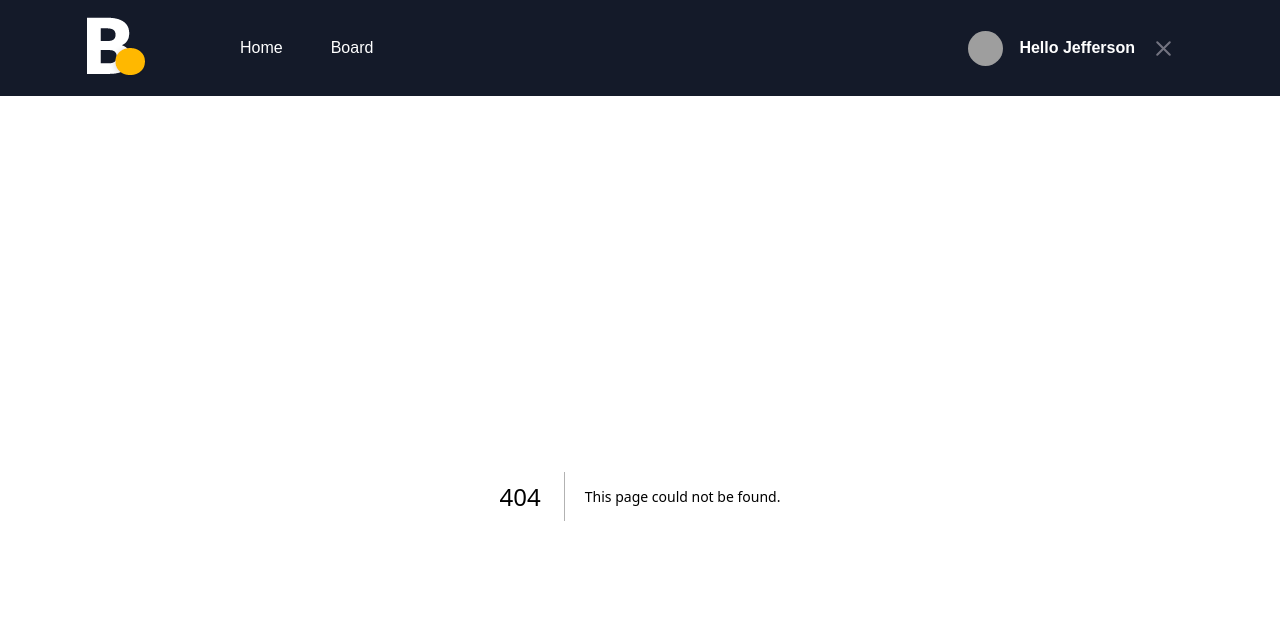
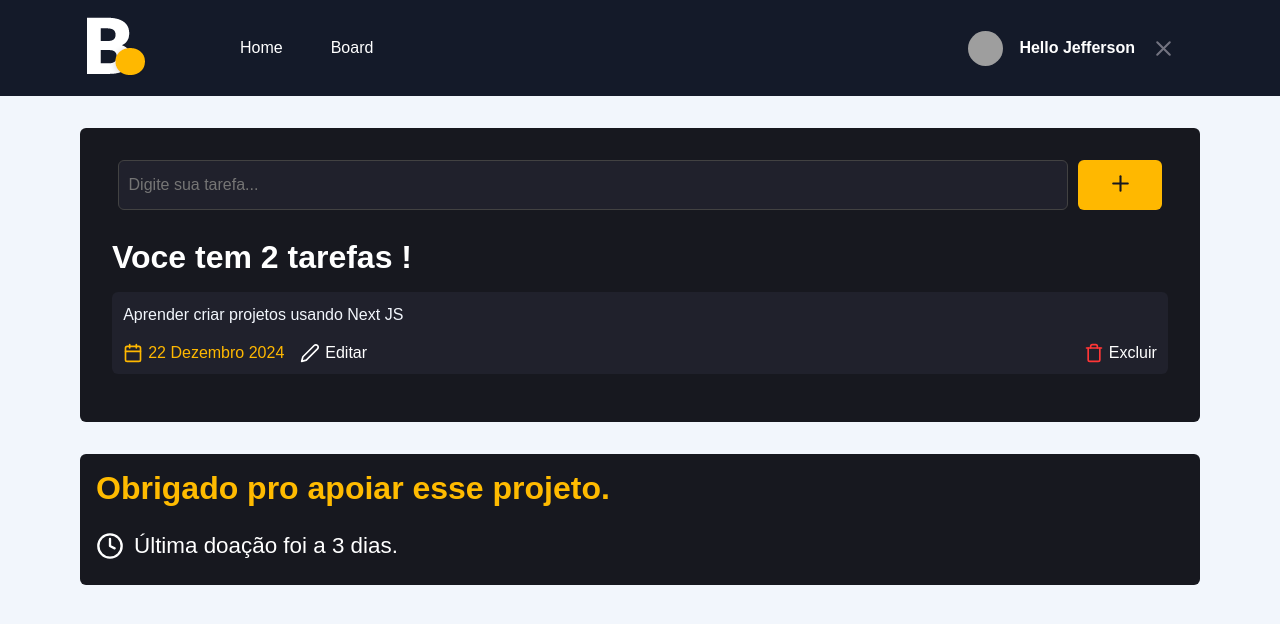
Before and after one commit to jefferson206/tasks-board, a Next.js app: page /board in a window 1280 px wide. Before the commit this address had no page. Shown: the top 624 px of the page. Built offline with nearby package versions, Linux system fonts and the light colour scheme; grey boxes are pictures that could not be loaded.

Commit message:
board: Created Board task

```diff
--- /dev/null
+++ b/src/pages/board/index.tsx
@@ -0,0 +1,57 @@
+import { FiCalendar, FiClock, FiEdit, FiEdit2, FiPlus, FiTrash } from 'react-icons/fi'
+import styles from './styles.module.scss'
+import Head from 'next/head'
+
+export default function Board() {
+
+    return (
+        <>
+            <Head>
+                <title>Minhas tarefas - Board</title>
+            </Head>
+            <main className={styles.container}>
+                <form>
+                    <input
+                        type='text'
+                        placeholder='Digite sua tarefa...'
+                    />
+                    <button type='submit'>
+                        <FiPlus size={25} color='#17181f'/>
+                    </button>
+                </form>
+
+                <h1>Voce tem 2 tarefas !</h1>
+
+                <section>
+                    <article className={styles.taskList}>
+                        <p>Aprender criar projetos usando Next JS</p>
+                        <div className={styles.actions}>
+                            <div>
+                                <div>
+                                    <FiCalendar size={20} color='#ffb800'/>
+                                    <time>22 Dezembro 2024</time>
+                                </div>
+                                <button>
+                                    <FiEdit2 size={20} color='#fff' />
+                                    <span>Editar</span>
+                                </button>
+                            </div>
+                            <button>
+                                <FiTrash size={20} color='#FF3636' />
+                                <span>Excluir</span>
+                            </button>
+                        </div>
+                    </article>
+                </section>
+            </main>
+
+            <div className={styles.vipContainer}>
+                <h3>Obrigado pro apoiar esse projeto.</h3>
+                <div>
+                    <FiClock size={28} color='#fff' />
+                    <time>Última doação foi a 3 dias.</time>
+                </div>
+            </div>
+        </>
+    )
+}
--- /dev/null
+++ b/src/pages/board/styles.module.scss
@@ -0,0 +1,117 @@
+.container {
+    max-width: 1120px;
+    margin: 2rem auto;
+    padding: 2rem;
+    background-color: #17181f;
+    border-radius: 6px;
+
+    form {
+        display: flex;
+        justify-content: center;
+        align-items: center;
+
+        input {
+            width: 90%;
+            height: 50px;
+            background-color: #20212c;
+            border: 1px solid #424242;
+            border-radius: 6px;
+            padding: 3px 10px;
+            color: #fff;
+        }
+
+        button {
+            margin-left: 10px;
+            width: 8%;
+            height: 50px;
+            border: 0;
+            background-color: #ffb800;
+            border-radius: 6px;
+        }
+    }
+
+    h1 {
+        color: #fff;
+        margin-top: 1.8rem;
+    }
+}
+
+.taskList {
+    background-color: #20212c;
+    margin: 1rem 0;
+    padding: 0.7rem;
+    border-radius: 6px;
+
+    p {
+        cursor: pointer;
+        color: #f2f6fc;
+        font-size: 1rem;
+        line-height: 150%;
+    }
+
+    .actions {
+        width: 100%;
+        display: flex;
+        flex-direction: row;
+        justify-content: space-between;
+        margin-top: 1rem;
+
+        div {
+            display: flex;
+            justify-content: center;
+            align-items: center;
+            time {
+                color: #ffb800;
+                margin-left: 5px;
+                margin-right: 1rem;
+            }
+        }
+
+        button {
+            background: transparent;
+            border: 0;
+            display: flex;
+            justify-content: center;
+            align-items: center;
+
+            & + button {
+                margin-left: 10px;
+            }
+
+            span {
+                margin-left: 5px;
+                color: #fff;
+                cursor: pointer;
+            }
+
+            span:hover {
+                filter: brightness(0.7);
+            }
+        }
+    }
+}
+
+.vipContainer {
+    max-width: 1120px;
+    margin: 1rem auto;
+    padding: 1rem;
+    background-color: #17181f;
+    border-radius: 6px;
+
+    h3 {
+        color: #ffbb00;
+        font-size: 2rem;
+    }
+
+    div {
+        margin-top: 1rem;
+        display: flex;
+        align-items: center;
+
+        time {
+            color: #fff;
+            font-size: 1.4rem;
+            padding: 10px;
+        }
+    }
+}
```
